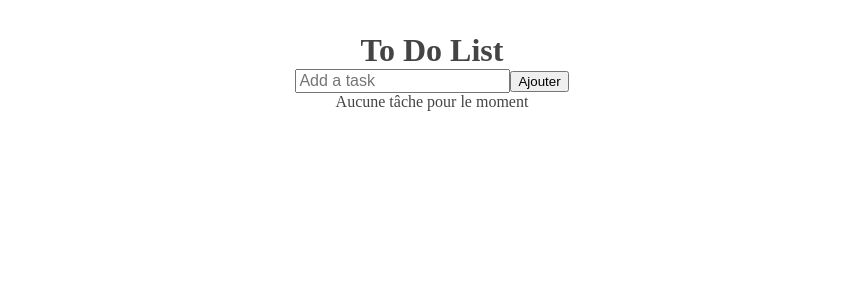
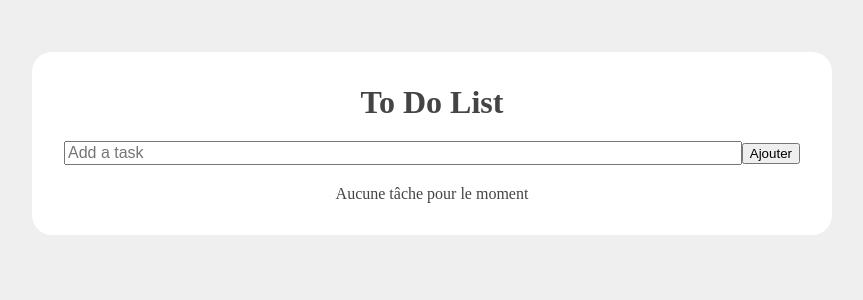
Before and after one commit to GMKRAKEN23/Front-End-Project-To-Do-List, a React app: page / in a window 1280 px wide. Shown: the top 300 px of the page, without its empty margins (208-1071 px from the left). Built offline with nearby package versions, Linux system fonts and the light colour scheme; the HTML template or start-up script is replaced by a standard one.

Commit message:
add style todoList

```diff
--- a/src/App.jsx
+++ b/src/App.jsx
@@ -23,9 +23,9 @@ function App() {
 
   return (
     <>
-      <div>
-        <div>
-          <h1>To Do List</h1>
+      <div className='d-flex justify-content-center align-items-center p-20'>
+        <div className='card container'>
+          <h1 className='mb-20'>To Do List</h1>
           <AddTodo addTodo={addTodo}/>
           <TodoList todoList={todoList} deleteTodo={deleteTodo}/>
         </div>
--- a/src/assets/styles/_utils.scss
+++ b/src/assets/styles/_utils.scss
@@ -50,3 +50,14 @@
     margin-top: 30px;
     margin-bottom: 30px;
 }
+
+.card{
+    background-color: white;
+    border-radius: 20px;
+}
+
+.container{
+    margin: auto;
+    width: 100%;
+    max-width: 800px;
+}
--- a/src/assets/styles/base.scss
+++ b/src/assets/styles/base.scss
@@ -5,7 +5,7 @@ body {
     -webkit-font-smoothing: antialiased;
     -moz-osx-font-smoothing: grayscale;
     color: var(--text-color);
-    background-color: var(--gray-2);
+    background-color: var(--neutral-white);
 }
 
 h1,
--- a/src/components/AddTodo.jsx
+++ b/src/components/AddTodo.jsx
@@ -23,13 +23,14 @@ function AddTodo({ addTodo }) {
     }
 
     return (
-        <div>
+        <div className="d-flex flex-row justify-center align-items-center mb-20">
             <input
                 type="text"
                 placeholder="Add a task"
                 value={value}
                 onChange={handleChange}
                 onKeyDown={handleKeyDown}
+                className="mr-15 container"
             />
             <button onClick={handleClick}>Ajouter</button>
         </div>
```
